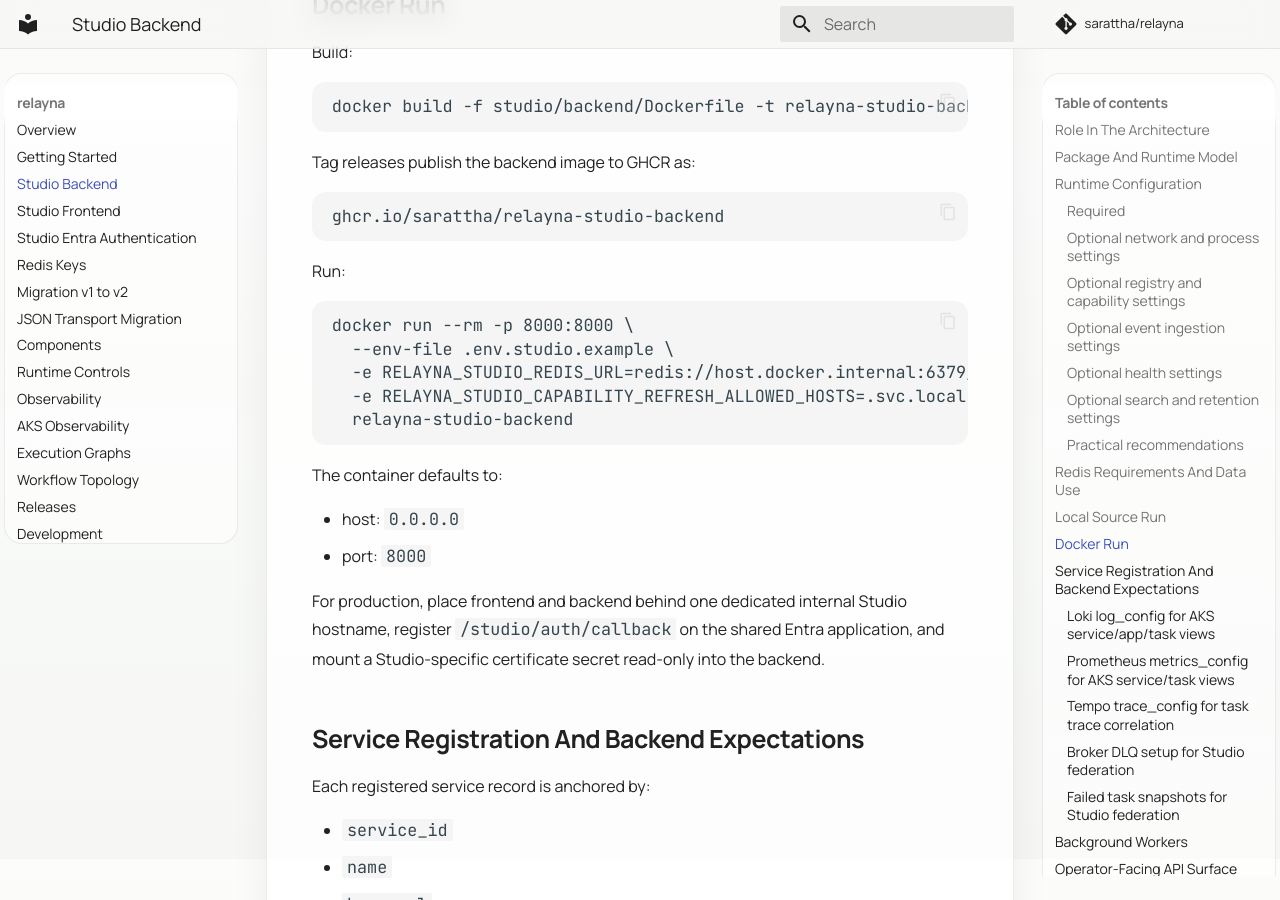
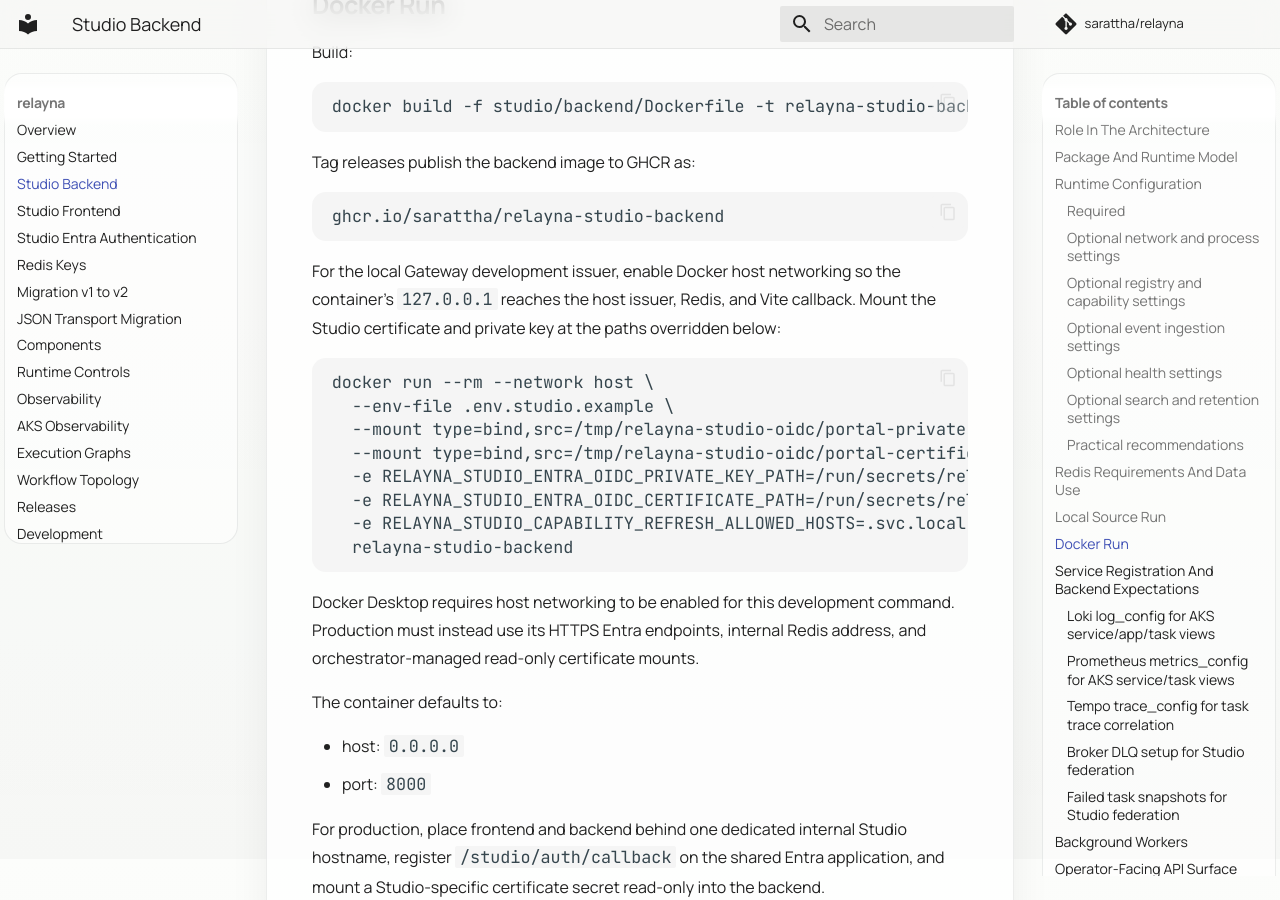
Before and after one commit to sarattha/relayna, an MkDocs documentation site: the page built from docs/studio-backend.md, in a window 1280 px wide and 900 px high, scrolled down 7241 px. Built offline with MkDocs 1.6.1 and Material for MkDocs 9.7.7, drawn with Linux system fonts in a browser that asks for light colours; comment, search, counter and statistics services are not loaded.

Commit message:
fix: address Studio auth review feedback

````diff
--- a/docs/studio-backend.md
+++ b/docs/studio-backend.md
@@ -204,15 +204,24 @@
 ghcr.io/sarattha/relayna-studio-backend
 ```
 
-Run:
+For the local Gateway development issuer, enable Docker host networking so the
+container's `127.0.0.1` reaches the host issuer, Redis, and Vite callback. Mount
+the Studio certificate and private key at the paths overridden below:
 
 ```bash
-docker run --rm -p 8000:8000 \
+docker run --rm --network host \
   --env-file .env.studio.example \
-  -e RELAYNA_STUDIO_REDIS_URL=redis://host.docker.internal:6379/0 \
+  --mount type=bind,src=/tmp/relayna-studio-oidc/portal-private-key.pem,dst=/run/secrets/relayna-studio-private-key.pem,readonly \
+  --mount type=bind,src=/tmp/relayna-studio-oidc/portal-certificate.pem,dst=/run/secrets/relayna-studio-certificate.pem,readonly \
+  -e RELAYNA_STUDIO_ENTRA_OIDC_PRIVATE_KEY_PATH=/run/secrets/relayna-studio-private-key.pem \
+  -e RELAYNA_STUDIO_ENTRA_OIDC_CERTIFICATE_PATH=/run/secrets/relayna-studio-certificate.pem \
   -e RELAYNA_STUDIO_CAPABILITY_REFRESH_ALLOWED_HOSTS=.svc.local,.cluster.local \
   relayna-studio-backend
 ```
+
+Docker Desktop requires host networking to be enabled for this development
+command. Production must instead use its HTTPS Entra endpoints, internal Redis
+address, and orchestrator-managed read-only certificate mounts.
 
 The container defaults to:
 
````
Also changed, not shown: CHANGELOG.md (+1 -1 lines), docs/execplans/studio-entra-login-rbac.md (+9 -5 lines), 3 other files.
